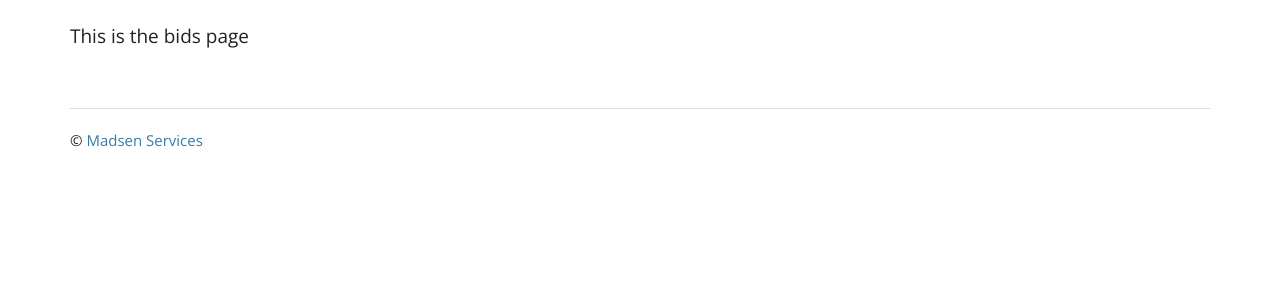
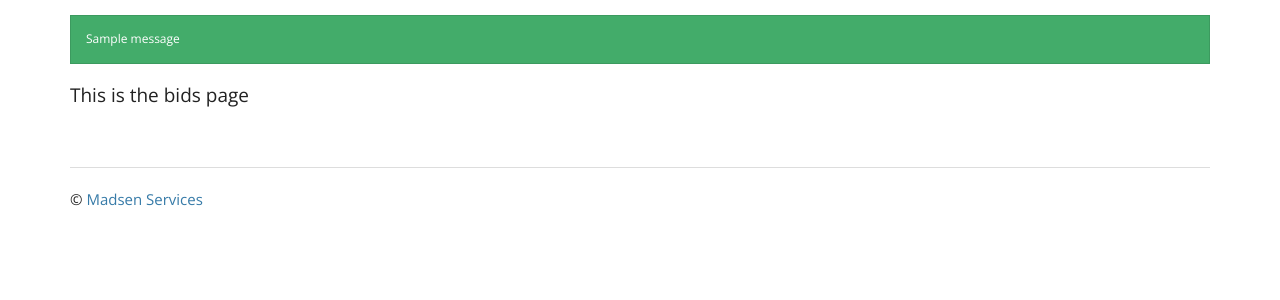
Before and after one commit to ande0581/concrete, a Django app: page /bid/ in a window 1280 px wide. Shown: the part 45-345 px from the top of the page. Run offline with Django 3.2, Linux system fonts and the light colour scheme; tables that the repository leaves empty hold one stand-in row (values such as "Sample post"); one stand-in notice (Sample message) is shown.

Commit message:
added basic messages to base template

```diff
--- a/src/customer/views.py
+++ b/src/customer/views.py
@@ -1,3 +1,4 @@
+from django.contrib import messages
 from django.shortcuts import render, redirect
 from customer.models import Customer
 from customer.forms import CustomerForm
@@ -20,6 +21,7 @@ def add_customer(request):
         if form.is_valid():
             # Save the new customer to the DB
             form.save(commit=True)
+            messages.success(request, "Customer was created successfully!")
             return redirect(index)
         else:
             print(form.errors)
--- a/src/templates/_base.html
+++ b/src/templates/_base.html
@@ -39,6 +39,17 @@
 
     <div class="container">
       <div class="content">
+
+        <div id="messages">
+          {% if messages %}
+          {% for message in messages %}
+          <div class="alert alert-{{message.tags}}">
+            <a class="close" data-dismiss="alert"></a>
+            {{ message }}
+          </div>
+          {% endfor %}
+          {% endif %}
+        </div>
 
         {% block content %}
         {% endblock %}
```
